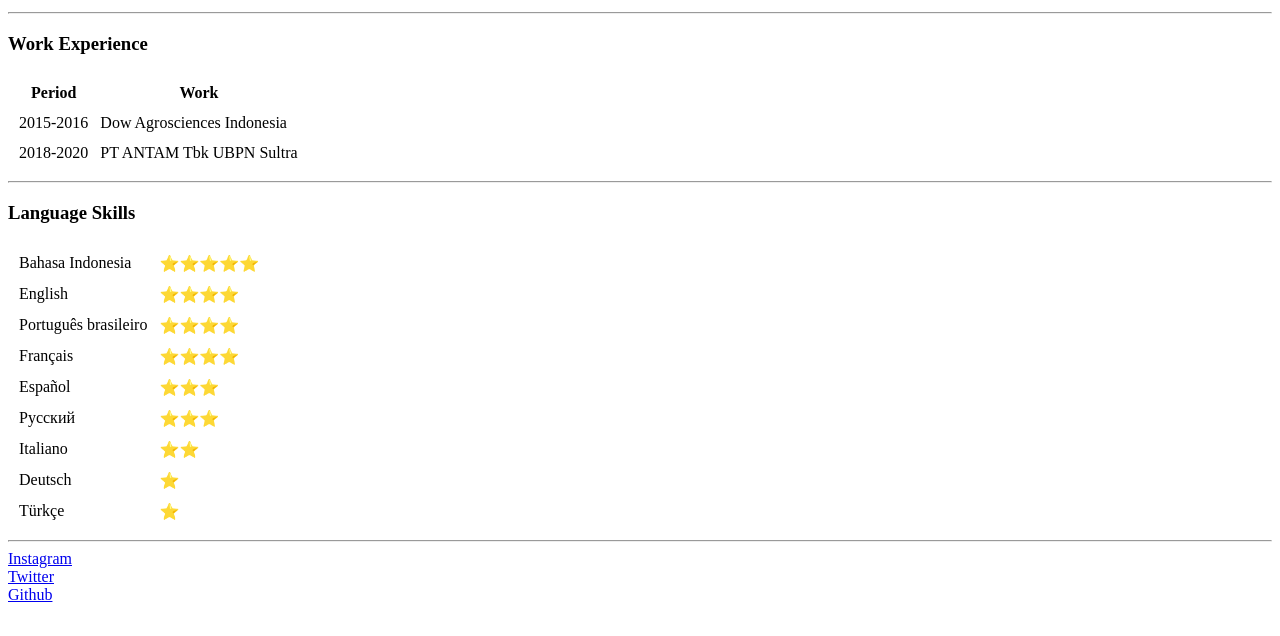
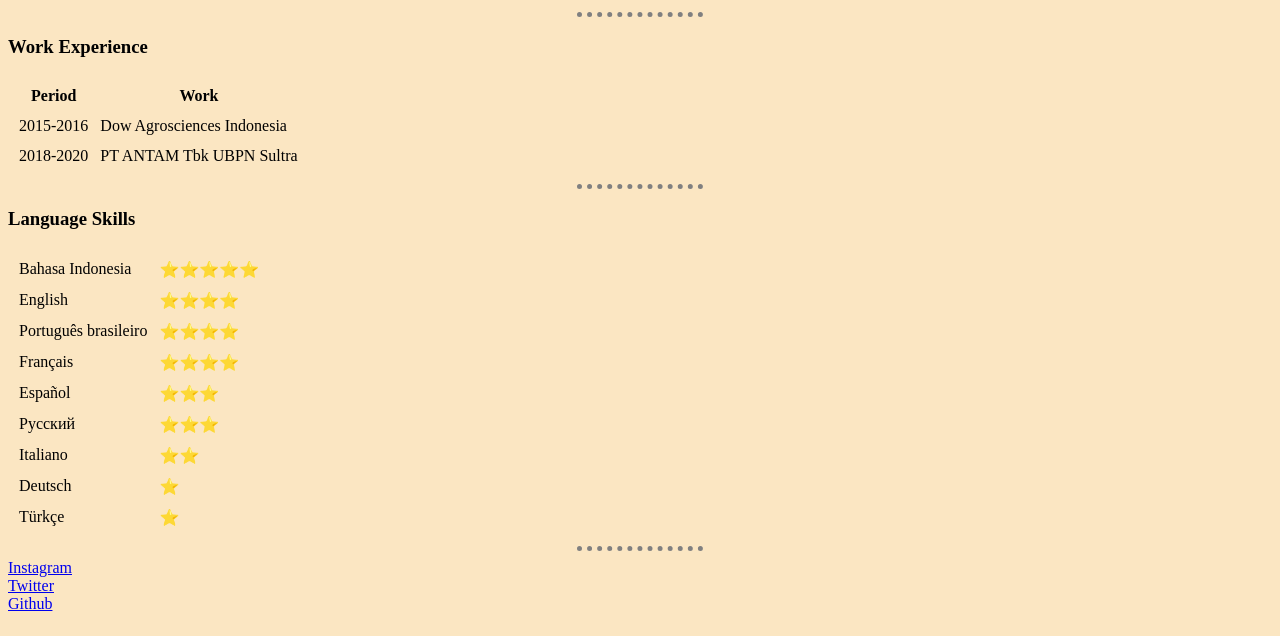
Before and after one commit to ardianrez/cv, a plain HTML site: page index.html in a window 1280 px wide. Shown: the part 164-800 px from the top of the page. Drawn offline with Linux system fonts and the light colour scheme.

Commit message:
rename to index.html

```diff
--- a/profile.html
+++ b/index.html
@@ -3,8 +3,16 @@
   <head>
     <meta charset="utf-8">
     <title>Reza's Personal Site</title>
+    <style>
+      hr {
+        border-style: dotted none none;
+        width: 10%;
+        border-width: 5px;
+        border-color: grey;
+      }
+    </style>
   </head>
-  <body>
+  <body style="background-color: #fbe6c2;">
     <table>
       <tr>
         <td>
```
